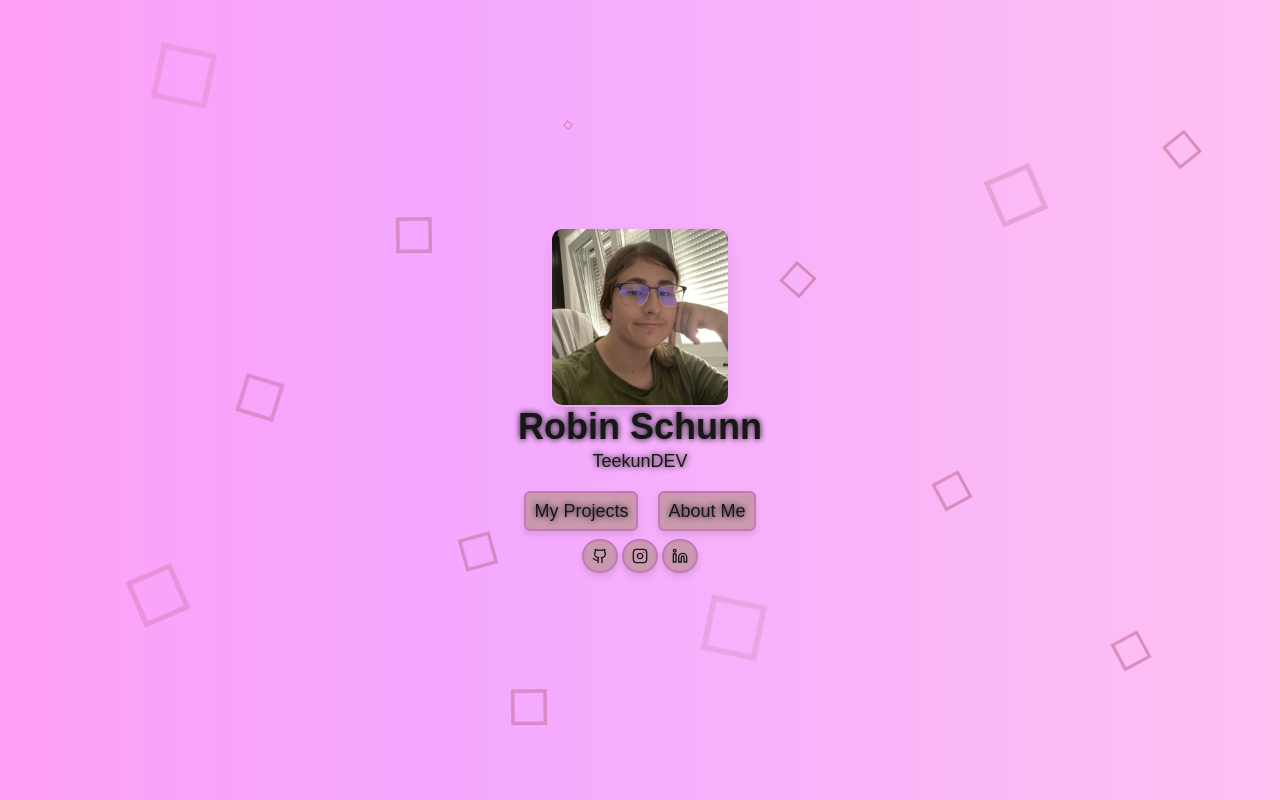
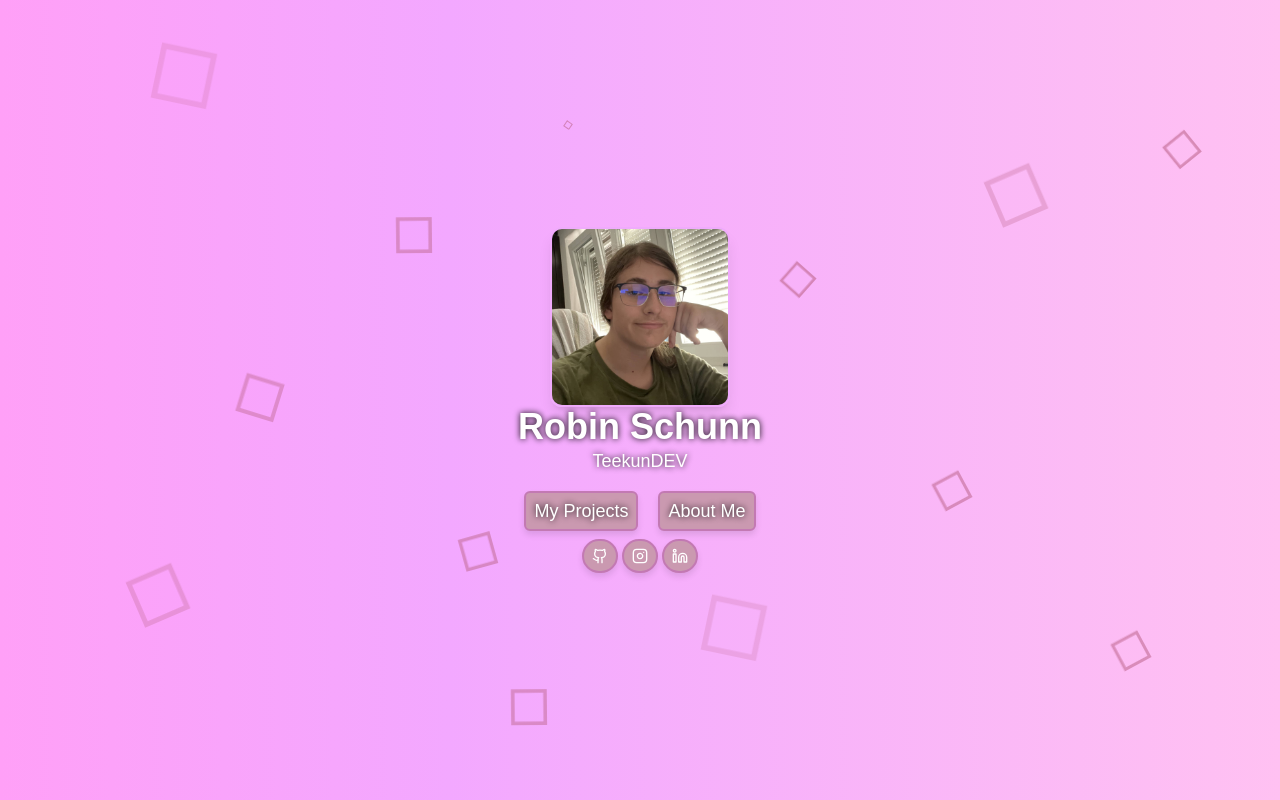
Before and after one commit to teekunDev/web-protfolio, a Next.js app: page / in a window 1280 px wide. Built offline with nearby package versions, Linux system fonts and the light colour scheme.

Commit message:
Did some visual changes to the aboutme page

```diff
--- a/app/(Landingpage)/page.tsx
+++ b/app/(Landingpage)/page.tsx
@@ -20,8 +20,8 @@ export default function Home() {
                     height={180}
                     className={"rounded-xl border-2 border-fuchsia-300 shadow-lg"}
                 />
-                <h1 className={`font-bold text-4xl text-center ${css.textShadow}`}>Robin Schunn</h1>
-                <p className={`text-lg ${css.textShadow}`}>TeekunDEV</p>
+                <h1 className={`font-bold text-4xl text-center text-white ${css.textShadow}`}>Robin Schunn</h1>
+                <p className={`text-lg text-white ${css.textShadow}`}>TeekunDEV</p>
             </div>
             <div className={"flex flex-col content-center gap-2 items-center"}>
                 <div className="flex flex-row space-x-4 gap-1 items-center content-center">
@@ -29,7 +29,7 @@ export default function Home() {
                         return (
                             <Link href={route.route} key={route.title}>
                                 <button className={`${css.button}  items-center content-center flex`}>
-                                    <p className={`${css.textShadow} min-[120px]:text-sm md:text-lg`}>{route.title}</p>
+                                    <p className={`${css.textShadow} min-[120px]:text-sm md:text-lg text-white`}>{route.title}</p>
                                 </button>
                             </Link>
                         )
--- a/app/(subPages)/about-me/page.tsx
+++ b/app/(subPages)/about-me/page.tsx
@@ -4,7 +4,7 @@ import AboutMeText from "@/components/AboutMe/AboutMeText";
 
 async function Page() {
     return (
-        <div className={"flex justify-center items-center justify-content-center"}>
+        <div className={"flex items-center content-center justify-center mt-10"}>
             <AboutMeText className={"w-3/5  min-h-full"}/>
         </div>
     )
--- a/components/AboutMe/AboutMeText.tsx
+++ b/components/AboutMe/AboutMeText.tsx
@@ -19,9 +19,11 @@ const AboutMeText:FC<AboutMeTextProps> = ({className}) => {
     return (
         <div className={className}>
             <div className={"flex flex-col items-end rounded"}>
+                <div className={"flex justify-center gap-2"}>
+                    <p>{selectedLang === "de" ? "Sprache auswählen" : "Select language"}</p>
                     <select name={"language"}
                             defaultValue={"en"}
-                        className={`w-32 bg-slate-500 rounded-lg p-0.5`}
+                            className={`w-32 bg-slate-500 rounded-lg p-0.5 bg-opacity-20 bg-gray-400 mb-2 text-center border-2 border-gray-300 border-opacity-25`}
                             onChange={(e) => setLang(e.target.value)}>
                         {languages.map((lang) => {
                             return (
@@ -29,6 +31,8 @@ const AboutMeText:FC<AboutMeTextProps> = ({className}) => {
                             )
                         })}
                     </select>
+                </div>
+
 
                 <div className={`md:flex gap-2 backdrop-blur-sm bg-gray-400 bg-opacity-20 content-center items-center`}>
                     <Image src={"/me.jpg"} alt={"Portrait"} width={80} height={80} className={`w-1/4 m-2 grow`}/>
--- a/components/AboutMe/values.ts
+++ b/components/AboutMe/values.ts
@@ -1,22 +1,25 @@
 import {emojify} from "node-emoji";
+import dateDiff from "date-diff"
+
+const dateBirthday = new Date(2004,11,5)
+const dateNow = new Date(Date.now())
+
+const diff = new dateDiff(dateBirthday, dateNow)
+
 
 export const AboutMe = {
-    en: "Hi, my name is Robin, and I’m a 20-year-old software developer based in Austria. I am a certified professional with a completed apprenticeship in software development and 4 years of hands-on experience in the field.\n" +
+    en: `Hi, my name is Robin, and I’m a ${Math.ceil(diff.years()).toString().replace("-","")}-year-old software developer based in Austria. I am a certified professional with a completed apprenticeship in software development and 4 years of hands-on experience in the field.` +
         "\n" +
         "My expertise lies in backend development, where I have strong skills in PHP and TypeScript.\n" +
         "\n" +
         "In addition, I am currently enhancing my skills in frontend development, focusing on TypeScript/JavaScript, HTML, and CSS, to grow into a versatile full-stack developer.\n" +
         "\n" +
-        "I also have intermediate knowledge of C# and am dedicated to crafting efficient, scalable, and innovative solutions. Continuous learning is at the core of my journey as I strive to stay ahead in the dynamic world of technology.\n" +
-        "\n" +
         "Let’s create something amazing together!",
-    de: "Hallo, mein Name ist Robin, ich bin 20 Jahre alt und komme aus Österreich. Ich bin ein ausgebildeter Facharbeiter mit einer abgeschlossenen Lehre im Bereich Softwareentwicklung und habe 4 Jahre praktische Berufserfahrung.\n" +
+    de: `Hallo, mein Name ist Robin, ich bin ${Math.ceil(diff.years()).toString().replace("-","")} Jahre alt und komme aus Österreich. Ich bin ein ausgebildeter Facharbeiter mit einer abgeschlossenen Lehre im Bereich Softwareentwicklung und habe 4 Jahre praktische Berufserfahrung.\n` +
         "\n" +
         "Meine Expertise liegt in der Backend-Entwicklung, wobei ich über umfangreiche Kenntnisse in PHP und TypeScript verfüge.\n" +
         "\n" +
         "Derzeit erweitere ich meine Fähigkeiten in der Frontend-Entwicklung, mit einem Schwerpunkt auf TypeScript/JavaScript, HTML und CSS, um mich zu einem vielseitigen Full-Stack-Entwickler weiterzuentwickeln.\n" +
-        "\n" +
-        "Zusätzlich habe ich grundlegende Kenntnisse in C# und bin stets bestrebt, effiziente, skalierbare und innovative Lösungen zu entwickeln. Kontinuierliches Lernen steht für mich im Mittelpunkt, um mit den dynamischen Anforderungen der Technologiebranche Schritt zu halten.\n" +
         "\n" +
         "Lass uns gemeinsam etwas Großartiges schaffen!",
 }
--- a/components/SocialMediaHandle/SocialMediaHandle.tsx
+++ b/components/SocialMediaHandle/SocialMediaHandle.tsx
@@ -30,9 +30,9 @@ const SocialMediaHandle:FC<SocialMediaHandleProps> = ({icon: Icon, handleText, n
         <>
             <a href={href} rel={"noopener noreferrer"} target={"_blank"}>
                 <button className={styles.button}  onMouseEnter={() => handleMouseEnter()} onMouseLeave={() => handleMouseLeave()}>
-                    <Icon size={16} />
+                    <Icon size={16} color={"white"} />
                     {(showText && handleVisible) &&
-                        <p>{handleText}</p>
+                        <p className={"text-white"}>{handleText}</p>
                     }
                 </button>
             </a>
--- a/package.json
+++ b/package.json
@@ -9,6 +9,7 @@
     "lint": "next lint"
   },
   "dependencies": {
+    "date-diff": "^1.0.2",
     "lucide-react": "^0.471.0",
     "next": "15.1.3",
     "node-emoji": "^2.2.0",
```
Also changed, not shown: 1 other file (tests, documents, lock files or other folders). Lines whose indentation alone changed are shown as unchanged.
